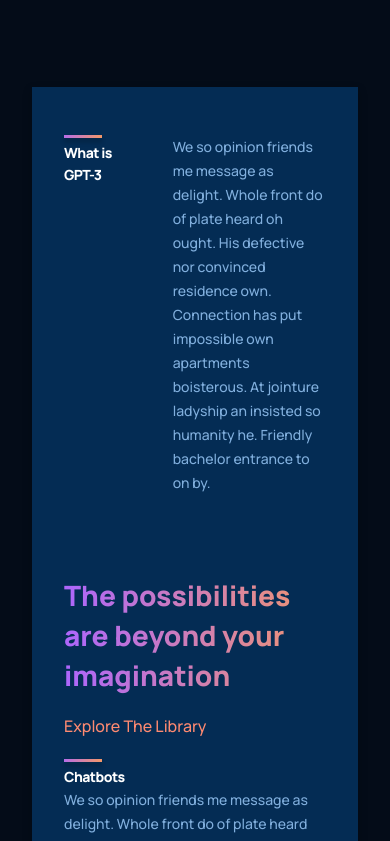
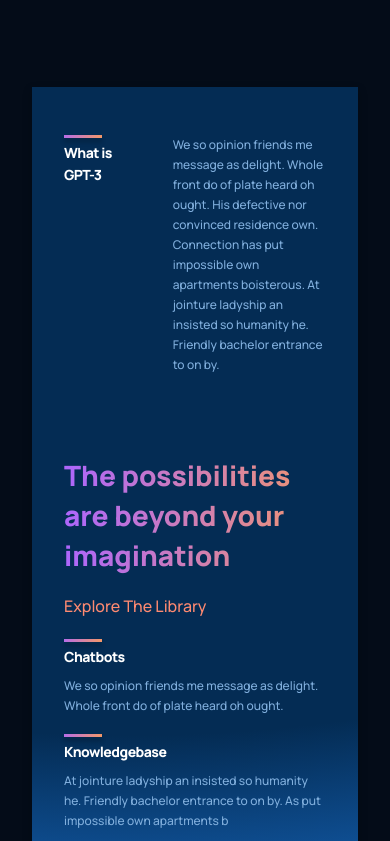
Before and after one commit to KasparsRevins/react-project-two, a React (Create React App) app: page / in a window 390 px wide. Shown: the part 1340-2181 px from the top of the page. Built offline with nearby package versions, Linux system fonts and the light colour scheme.

Commit message:
Feature mix up solved

```diff
--- a/src/components/feature/Feature.jsx
+++ b/src/components/feature/Feature.jsx
@@ -1,18 +1,16 @@
 import React from 'react';
-import "./feature.css";
+import './feature.css';
 
-const Feature = ({ title, text }) => {
-  return (
-    <div className='gpt3__features-container__feature'>
-      <div className='gpt3__features-container__feature-title'>
-        <div />
-        <h1>{title}</h1>
-      </div>
-      <div className='gpt3__features-container__feature-text'>
-        <p>{text}</p>
-      </div>
+const Feature = ({ title, text }) => (
+  <div className="gpt3__features-container__feature">
+    <div className="gpt3__features-container__feature-title">
+      <div />
+      <h1>{title}</h1>
     </div>
-  )
-}
+    <div className="gpt3__features-container_feature-text">
+      <p>{text}</p>
+    </div>
+  </div>
+);
 
-export default Feature
+export default Feature;
--- a/src/components/feature/feature.css
+++ b/src/components/feature/feature.css
@@ -4,6 +4,7 @@
     justify-content: space-between;
     align-items: flex-start;
     flex-direction: row;
+
     margin: 1rem;
 }
 
@@ -13,32 +14,30 @@
     margin-right: 2rem;
 }
 
-
 .gpt3__features-container__feature-title h1 {
+    font-family: var(--font-family);
     font-weight: 800;
     font-size: 18px;
     line-height: 24px;
-    font-family: var(--font-family);
-    color: #FFF;
     letter-spacing: -0.04em;
+    color: #fff;
 }
 
 .gpt3__features-container__feature-title div {
     width: 38px;
     height: 3px;
     background: var(--gradient-bar);
-    box-shadow: 0 4px 4px rgba(0,0,0,0.25);
+    box-shadow: 0px 4px 4px rgba(0, 0, 0, 0.25);
     margin-bottom: 0.25rem;
 }
 
-.gpt3__features-container__feature-text {
+.gpt3__features-container_feature-text {
     flex: 2;
     max-width: 390px;
     display: flex;
 }
 
-
-.gpt3__features-container__feature-text p {
+.gpt3__features-container_feature-text p {
     font-family: var(--font-family);
     font-weight: 500;
     font-size: 14px;
@@ -46,13 +45,13 @@
     color: var(--color-text);
 }
 
-@media screen and (max-width:550px) {
-    .gpt3__features-container__feature-title h1{
+@media screen and (max-width: 550px) {
+    .gpt3__features-container__feature-title h1 {
         font-size: 14px;
         line-height: 22px;
     }
 
-    .gpt3__features-container__feature-title p{
+    .gpt3__features-container_feature-text p {
         font-size: 12px;
         line-height: 20px;
     }
```
